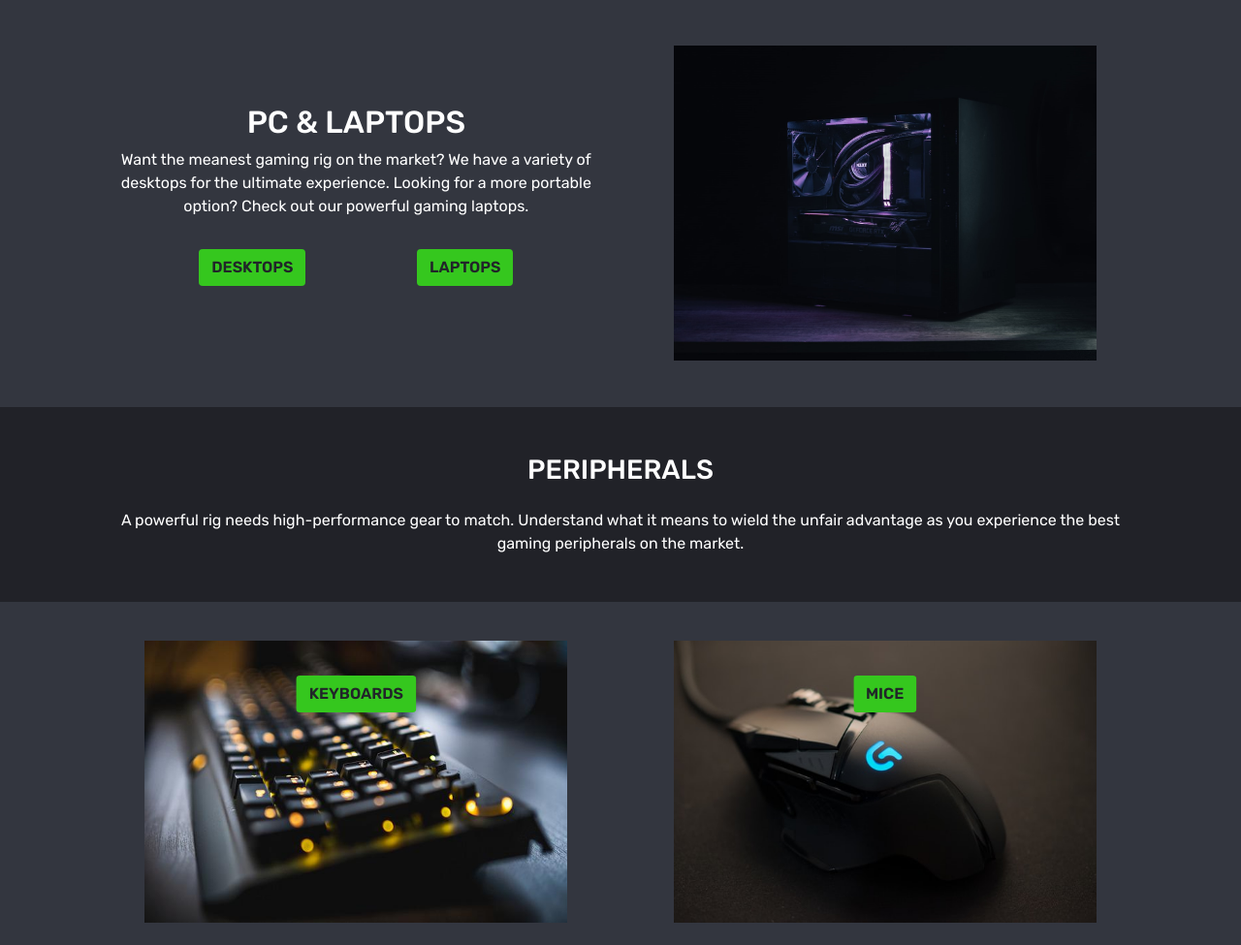
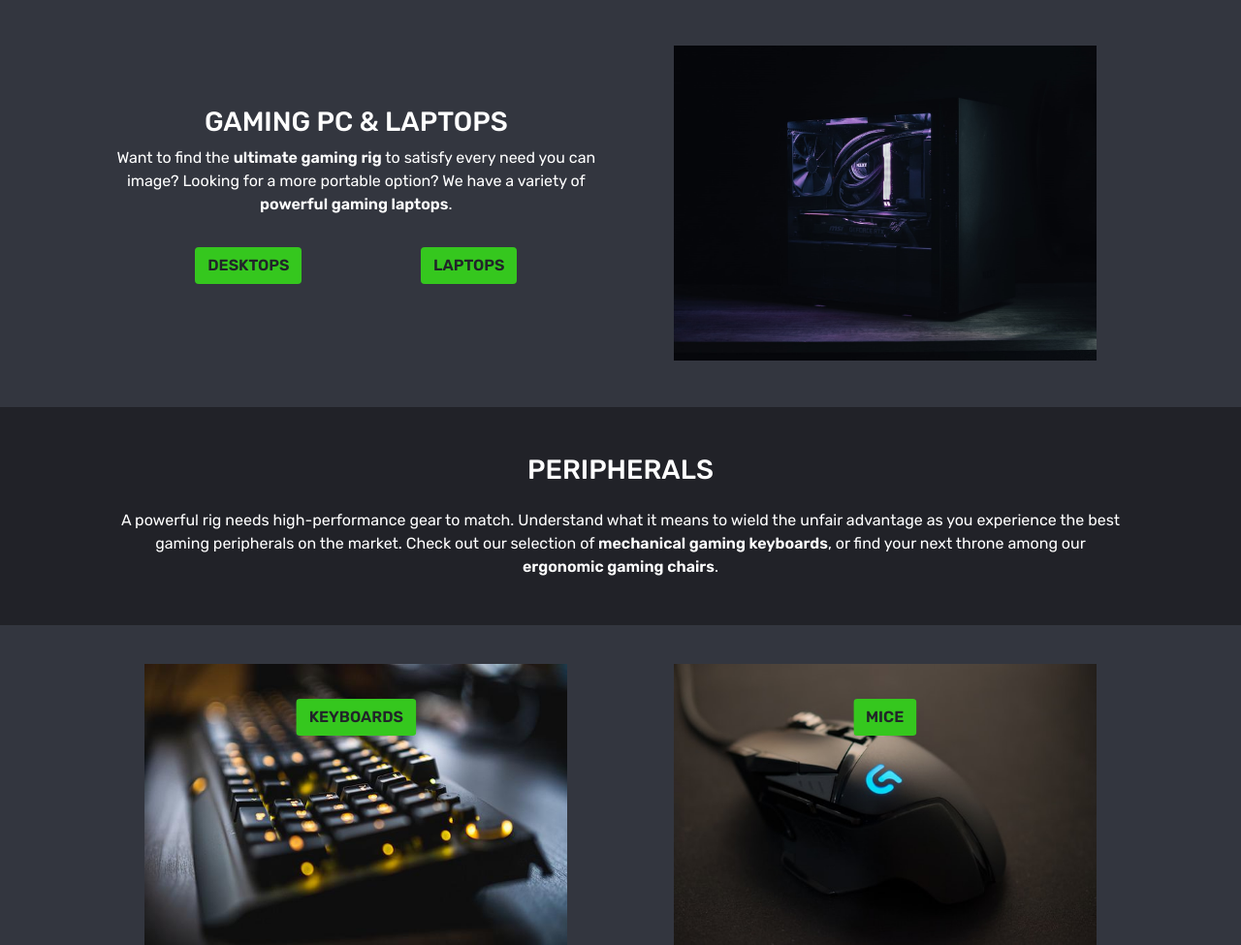
Before and after one commit to LucasBehrendt/gamers-ground, a Django app: page / in a window 1280 px wide. Shown: the part 708-1683 px from the top of the page at 97% size. Run offline with Django 3.2, Linux system fonts and the light colour scheme; some libraries are stand-ins or nearby versions.

Commit message:
Implement keywords on landing page

```diff
--- a/home/templates/home/index.html
+++ b/home/templates/home/index.html
@@ -18,7 +18,7 @@
                     <!-- Image source: https://www.razer.com/pc -->
                     <img src="{% static 'images/razer-carousel.png' %}" class="d-block w-100" alt="Razer products">
                     <div class="carousel-caption text-start">
-                        <h5 class="fs-3">Latest gear from Razer!</h5>
+                        <h1 class="fs-3">Latest gaming peripherals from Razer!</h1>
                         <a href="{% url 'products' %}?q=razer" class="btn btn-green my-3 text-uppercase">Shop now</a>
                     </div>
                 </div>
@@ -26,7 +26,7 @@
                     <!-- Image source: https://steelseries.com/gaming-headsets/arctis-9 -->
                     <img src="{% static 'images/steelseries-carousel.png' %}" class="d-block w-100" alt="Steelseries products">
                     <div class="carousel-caption text-start">
-                        <h5 class="fs-3">Steelseries Arctis 9 & More!</h5>
+                        <h1 class="fs-3">Steelseries Arctis 9 & More!</h1>
                         <a href="{% url 'products' %}?q=steelseries" class="btn btn-green my-3 text-uppercase">Shop now</a>
                     </div>
                 </div>
@@ -34,7 +34,7 @@
                     <!-- Image source: https://blog.logitech.com/2019/08/15/g915-g815-gaming-keyboard/ -->
                     <img src="{% static 'images/logitech-carousel.png' %}" class="d-block w-100" alt="Logitech products">
                     <div class="carousel-caption text-start">
-                        <h5 class="fs-3">Gaming keyboards from Logitech!</h5>
+                        <h1 class="fs-3">Mechanical keyboards from Logitech!</h1>
                         <a href="{% url 'products' %}?q=logitech" class="btn btn-green my-3 text-uppercase">Shop now</a>
                     </div>
                 </div>
@@ -61,12 +61,14 @@
                                 <img src="{% static 'images/gaming-pc.png' %}" class="img-fluid fit-cover" alt="Image of gaming pc">
                             </a>
                         </div>
-                        <div class="col-md-6 order-md-first py-5 d-flex flex-column align-items-center justify-content-center">
-                            <h2 class="text-uppercase">PC & Laptops</h2>
+                        <div class="col-md-6 order-md-first py-5 px-0 d-flex flex-column align-items-center justify-content-center">
+                            <h2 class="text-uppercase fs-3">Gaming PC & Laptops</h2>
                             <p class="text-center">
-                                Want the meanest gaming rig on the market?
-                                We have a variety of desktops for the ultimate experience.
-                                Looking for a more portable option? Check out our powerful gaming laptops.
+                                Want to find the <strong>ultimate gaming rig</strong> to satisfy every
+                                need you can image?
+                                 <!-- Check out our desktops section. -->
+                                Looking for a more portable option? We have a variety of
+                                <strong>powerful gaming laptops</strong>.
                             </p>
                             <div class="d-flex w-100 justify-content-evenly my-3">
                                 <a href="{% url 'category' 'desktops' %}" class="btn btn-green mx-3 text-uppercase">Desktops</a>
@@ -80,12 +82,14 @@
         <!-- Peripherals section -->
         <section>
             <div class="row gx-0 bg-grey">
-                <div class="col-10 offset-1 text-center">
-                    <h3 class="text-uppercase mt-5">Peripherals</h3>
+                <div class="col-12 col-sm-10 offset-sm-1 px-3 text-center">
+                    <h2 class="text-uppercase fs-3 mt-5">Peripherals</h2>
                     <p class="mt-4 mb-5">
                         A powerful rig needs high-performance gear to match.
                         Understand what it means to wield the unfair advantage as you
                         experience the best gaming peripherals on the market.
+                        Check out our selection of <strong>mechanical gaming keyboards</strong>,
+                        or find your next throne among our <strong>ergonomic gaming chairs</strong>.
                     </p>
                 </div>
             </div>
```
